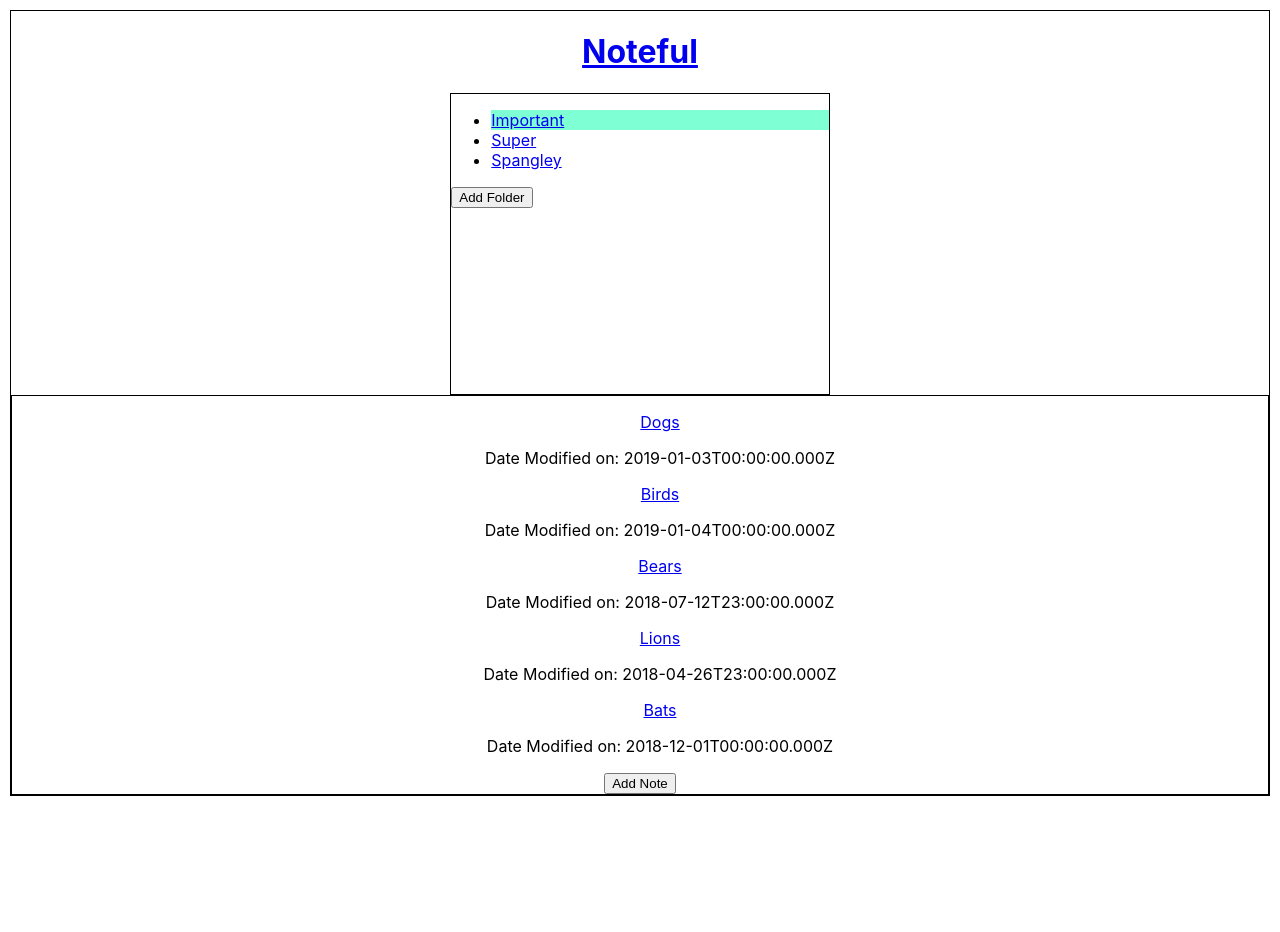
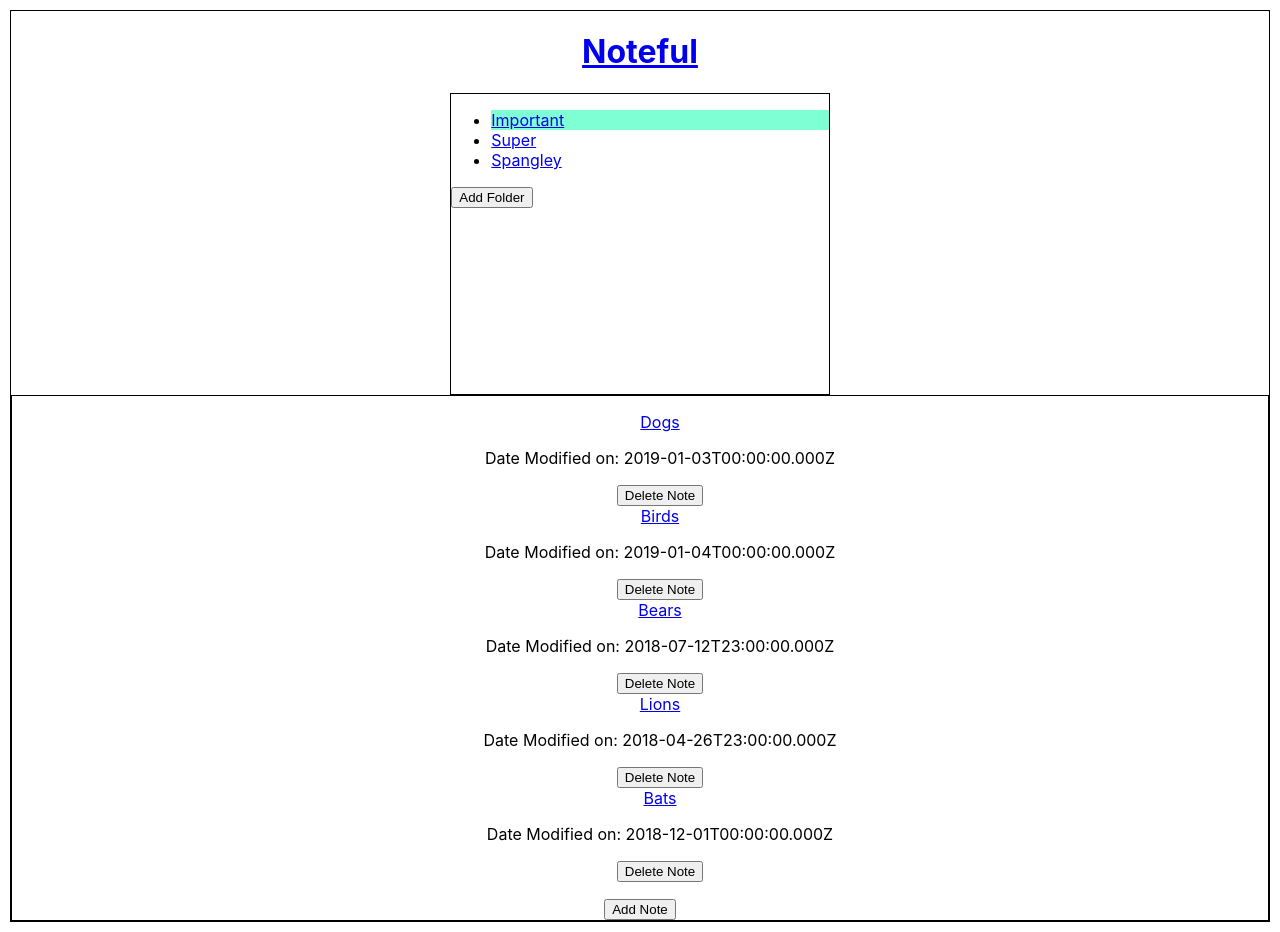
Before and after one commit to sasha-go/Noteful, a React (Create React App) app: page /folder/b0715efe-ffaf-11e8-8eb2-f2801f1b9fd1 in a window 1280 px wide. Before the commit the page ends 806 px from the top, so only its background shows below. Built offline with nearby package versions, Linux system fonts and the light colour scheme.

Commit message:
added delete button to notes

```diff
--- a/src/Main/Main.js
+++ b/src/Main/Main.js
@@ -17,6 +17,7 @@ class Main extends Component {
               return (<div key={note.id} className="note-box">
                 <Link to={`notes/${note.id}`}>{note.name}</Link>
                 <p>Date Modified on: {note.modified}</p>
+                <button>Delete Note</button>
                 </div>)
                 ;
 
```
Also changed, not shown: src/App.js (+0 -11 lines).
